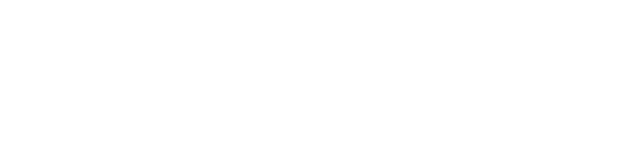
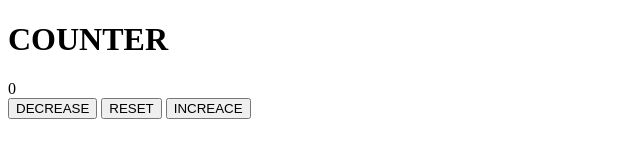
Before and after one commit to johannamag/vanilla-counter, a plain HTML site: page index.html in a window 1280 px wide. Shown: the whole page, without its empty margins (0-640 px from the left). Drawn offline with Linux system fonts and the light colour scheme.

Commit message:
Added HTML Content

```diff
--- a/index.html
+++ b/index.html
@@ -7,6 +7,18 @@
     <link rel="stylesheet" href="style.css" />
   </head>
   <body>
+    <main>
+      <div class="container">
+        <h1>COUNTER</h1>
+        <span id="value">0</span>
+        <div class="btncontainer">
+          <button class="btn decrease">DECREASE</button>
+          <button class="btn reset">RESET</button>
+          <button class="btn increase">INCREACE</button>
+        </div>
+      </div>
+    </main>
+
     <script src="index.js"></script>
   </body>
 </html>
```
